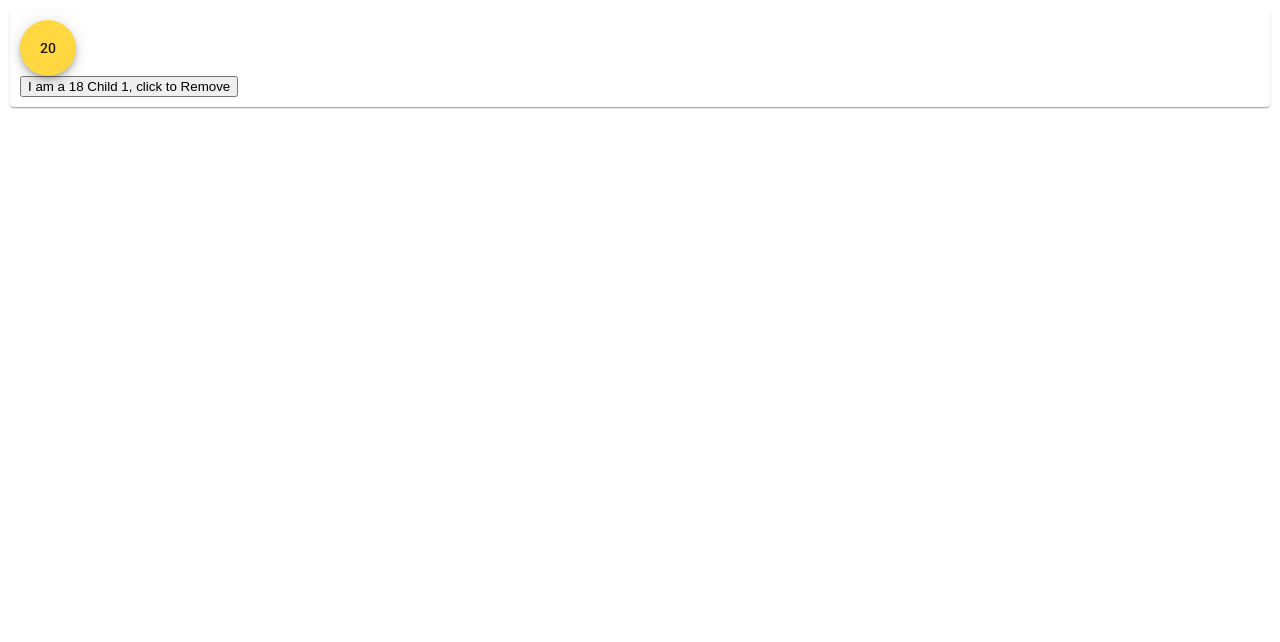
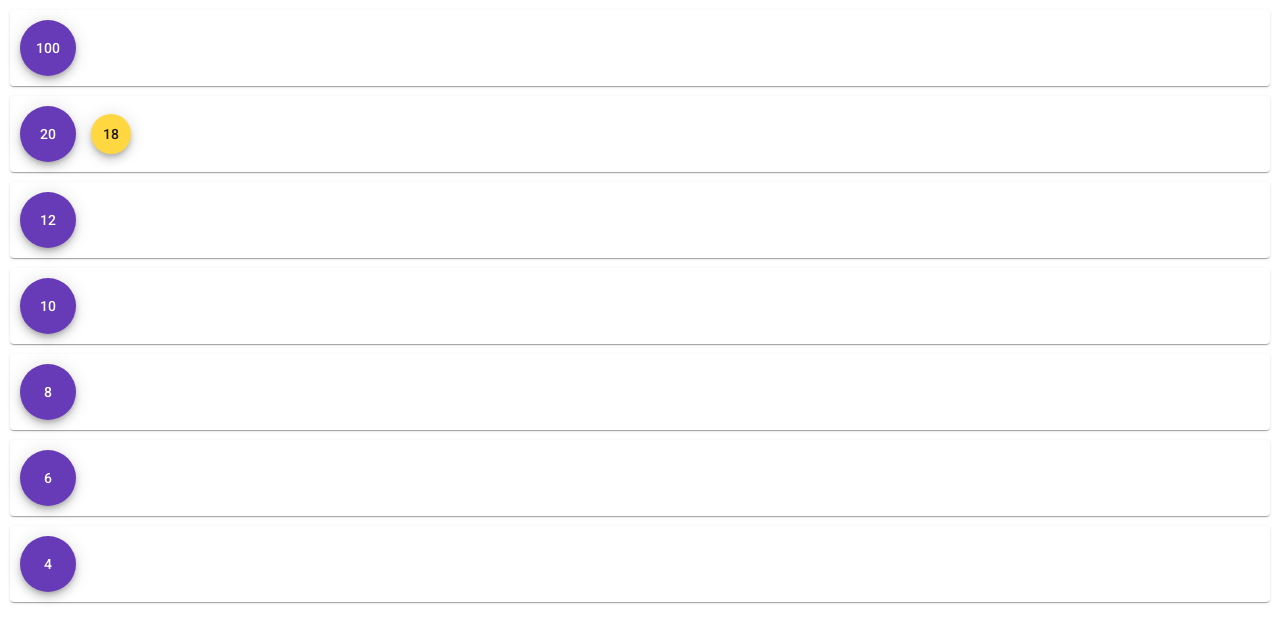
Before and after one commit to alannguyen5102/dice-preroll, an Angular app: page / in a window 1280 px wide. Both pictures are taken after a click on the button "20". Shown: the top 642 px of the page. Built offline with nearby package versions, Linux system fonts and the light colour scheme.

Commit message:
Getting remove to work

```diff
--- a/src/app/app.component.html
+++ b/src/app/app.component.html
@@ -1,4 +1,10 @@
+<app-dice-card [dieType]="100"></app-dice-card>
 <app-dice-card [dieType]="20"></app-dice-card>
+<app-dice-card [dieType]="12"></app-dice-card>
+<app-dice-card [dieType]="10"></app-dice-card>
+<app-dice-card [dieType]="8"></app-dice-card>
+<app-dice-card [dieType]="6"></app-dice-card>
+<app-dice-card [dieType]="4"></app-dice-card>
 
 
 
--- a/src/app/app.module.ts
+++ b/src/app/app.module.ts
@@ -9,6 +9,7 @@ import { DiceCardComponent } from './dice-card/dice-card.component';
 import { MatCardModule } from '@angular/material/card';
 import { MatButtonModule } from '@angular/material/button';
 import { RollCardComponent } from './roll-card/roll-card.component';
+import { FormsModule } from '@angular/forms';
 
 @NgModule({
   declarations: [
@@ -16,12 +17,16 @@ import { RollCardComponent } from './roll-card/roll-card.component';
     DiceCardComponent,
     RollCardComponent
   ],
+  entryComponents: [
+    RollCardComponent
+  ],
   imports: [
     BrowserModule,
     AppRoutingModule,
     BrowserAnimationsModule,
     MatCardModule,
-    MatButtonModule
+    MatButtonModule,
+    FormsModule
   ],
   providers: [],
   bootstrap: [AppComponent]
--- a/src/app/dice-card/dice-card.component.html
+++ b/src/app/dice-card/dice-card.component.html
@@ -1,6 +1,7 @@
 <mat-card class="dice-card">
-    <button class="roll-button" (click)="createComponent(rollDice(dieType));" mat-fab>{{ dieType }}</button>
+
     <div>
+        <button class="roll-button" color="primary" (click)="createComponent(rollDice(dieType));" mat-fab>{{ dieType }}</button>
         <ng-template #viewContainerRef></ng-template>
     </div>
     <!-- <button mat-mini-fab color="primary">99</button> -->
--- a/src/app/dice-card/dice-card.component.ts
+++ b/src/app/dice-card/dice-card.component.ts
@@ -14,15 +14,13 @@ import { RollCardComponent } from '../roll-card/roll-card.component';
   templateUrl: './dice-card.component.html',
   styleUrls: ['./dice-card.component.scss']
 })
-export class DiceCardComponent implements OnInit {
-
+export class DiceCardComponent {
   @Input() public dieType: number;
-
   @ViewChild("viewContainerRef", { read: ViewContainerRef })
   VCR: ViewContainerRef;
 
   child_unique_key: number = 0;
-  componentsReferences = Array<ComponentRef<RollCardComponent>>()
+  componentsReferences = Array<ComponentRef<RollCardComponent>>();
 
   constructor(private CFR: ComponentFactoryResolver) {}
 
@@ -33,29 +31,24 @@ export class DiceCardComponent implements OnInit {
 
     let childComponent = childComponentRef.instance;
     childComponent.unique_key = ++this.child_unique_key;
+    childComponent.parentRef = this;
     childComponent.rollResult = result;
-    childComponent.parentRef = this;
-
 
     // add reference for newly created component
     this.componentsReferences.push(childComponentRef);
   }
 
   remove(key: number) {
-    console.log("remove key: " + key);
     if (this.VCR.length < 1) return;
 
     let componentRef = this.componentsReferences.filter(
       x => x.instance.unique_key == key
     )[0];
 
-
-    console.log("componentRef" + componentRef);
-
-    let vcrIndex: number = this.VCR.indexOf(componentRef as any);
+    //let vcrIndex: number = this.VCR.indexOf(componentRef as any);
+    let vcrIndex: number = this.VCR.indexOf(componentRef.hostView);
 
     // removing component from container
-    console.log("Removing: " + vcrIndex);
     this.VCR.remove(vcrIndex);
 
     // removing component from the list
@@ -64,12 +57,8 @@ export class DiceCardComponent implements OnInit {
     );
   }
 
-  ngOnInit(): void {
-  }
-
   rollDice(die: number) {
     let rollResult = Math.floor(Math.random() * die) + 1;
-    console.log(rollResult);
     return rollResult;
   }
 
--- a/src/app/roll-card/roll-card.component.html
+++ b/src/app/roll-card/roll-card.component.html
@@ -1,2 +1,2 @@
-<button (click)="remove_me()">I am a {{ rollResult }} Child {{unique_key}}, click to Remove
+<button class="roll-card" mat-mini-fab color="accent" (click)="remove_me()">{{ rollResult }}
 </button>
--- a/src/app/roll-card/roll-card.component.scss
+++ b/src/app/roll-card/roll-card.component.scss
@@ -0,0 +1,4 @@
+.roll-card {
+    margin-left: 5px;
+    margin-right: 5px;
+}
--- a/src/app/roll-card/roll-card.component.ts
+++ b/src/app/roll-card/roll-card.component.ts
@@ -1,4 +1,4 @@
-import { Component, OnInit } from '@angular/core';
+import { Component, OnInit, ComponentRef  } from '@angular/core';
 import { DiceCardComponent } from '../dice-card/dice-card.component';
 
 @Component({
@@ -18,7 +18,6 @@ export class RollCardComponent {
   }
 
   remove_me() {
-    console.log("key: " + this.unique_key)
-    this.parentRef.remove(this.unique_key)
+    this.parentRef.remove(this.unique_key);
   }
 }
```
